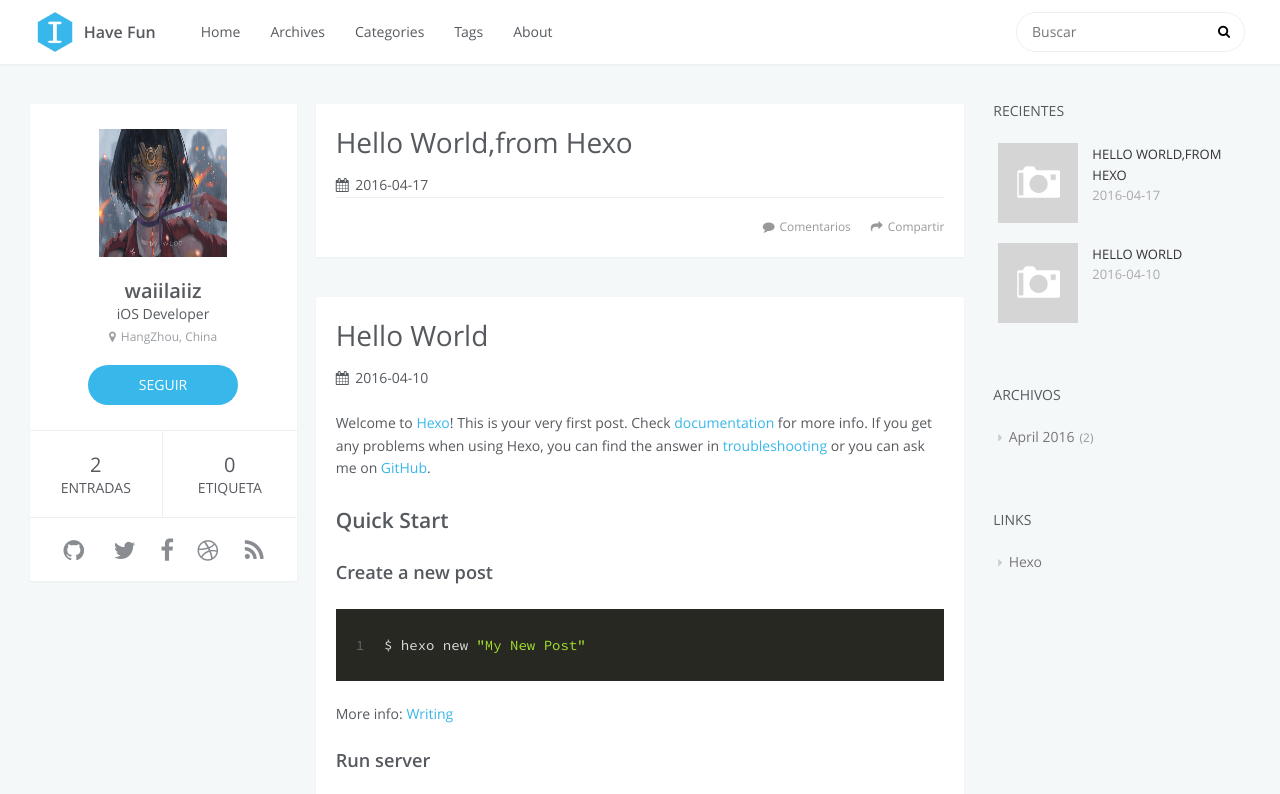
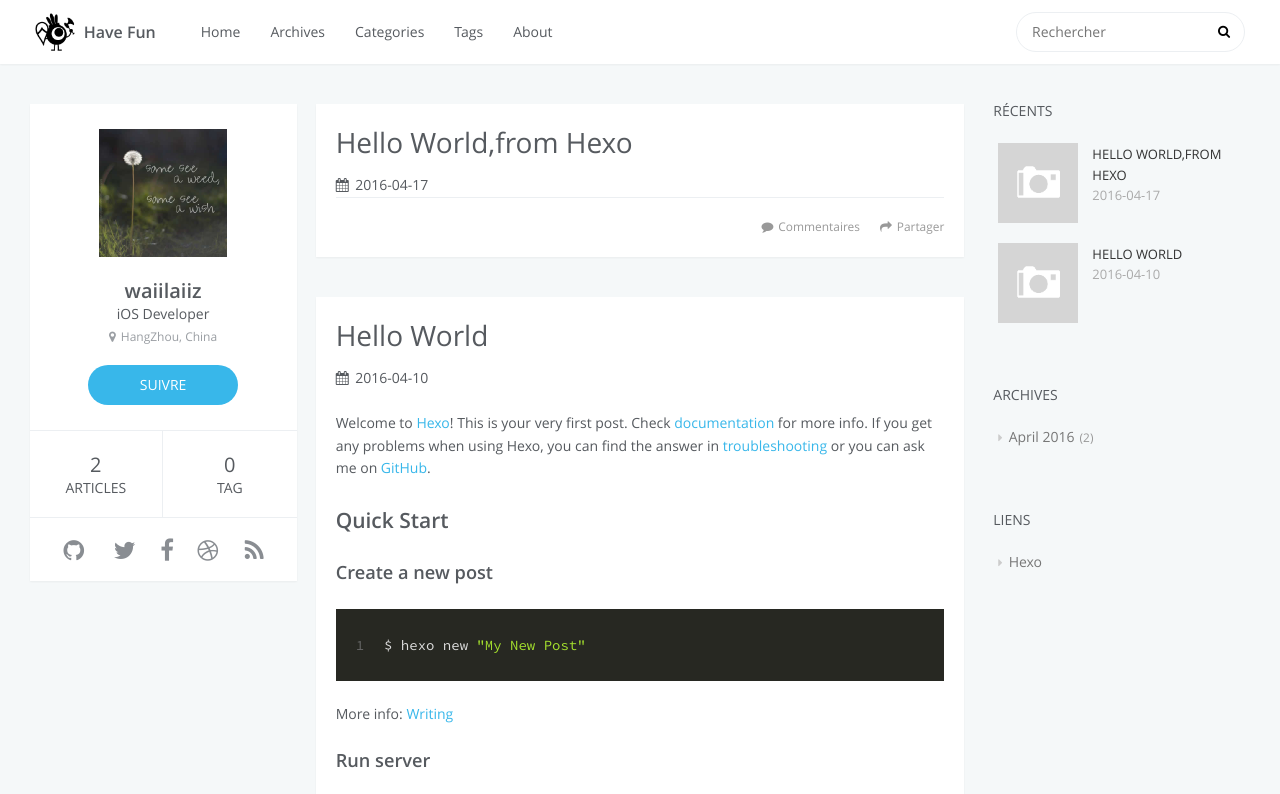
Before and after one commit to waiilaiiz/waiilaiiz.github.io, a plain HTML site: page index.html in a window 1280 px wide. Shown: the top 794 px of the page. Drawn offline with Linux system fonts and the light colour scheme; no server answers.

Commit message:
Site updated: 2016-09-21 23:02:40

```diff
--- a/css/style.css
+++ b/css/style.css
@@ -171,7 +171,7 @@ code {
   width: 40px;
   height: 40px;
   background-repeat: no-repeat;
-  background-image: url("images/logo.png");
+  background-image: url("images/tatepon.png");
   -webkit-background-size: 40px 40px;
   -moz-background-size: 40px 40px;
   background-size: 40px 40px;
--- a/index.html
+++ b/index.html
@@ -68,7 +68,7 @@
                 <nav id="sub-nav">
                     <div class="profile" id="profile-nav">
                         <a id="profile-anchor" href="javascript:;">
-                            <img class="avatar" src="/css/images/甲铁城-無名.jpg" />
+                            <img class="avatar" src="/css/images/wish.jpg" />
                             <i class="fa fa-caret-down"></i>
                         </a>
                     </div>
@@ -77,7 +77,7 @@
             <div id="search-form-wrap">
 
     <form class="search-form">
-        <input type="text" class="ins-search-input search-form-input" placeholder="Buscar" />
+        <input type="text" class="ins-search-input search-form-input" placeholder="Rechercher" />
         <button type="submit" class="search-form-submit"></button>
     </form>
     <div class="ins-search">
@@ -96,10 +96,10 @@
 (function (window) {
     var INSIGHT_CONFIG = {
         TRANSLATION: {
-            POSTS: 'Entradas',
+            POSTS: 'Articles',
             PAGES: 'Pages',
-            CATEGORIES: 'Categorias',
-            TAGS: 'Etiquetas',
+            CATEGORIES: 'Catégories',
+            TAGS: 'Tags',
             UNTITLED: '(Untitled)',
         },
         ROOT_URL: '/',
@@ -130,7 +130,7 @@
                 <td>
 
     <div class="search-form">
-        <input type="text" class="ins-search-input search-form-input" placeholder="Buscar" />
+        <input type="text" class="ins-search-input search-form-input" placeholder="Rechercher" />
     </div>
 
                 </td>
@@ -146,20 +146,20 @@
 <aside id="profile">
     <div class="inner profile-inner">
         <div class="base-info profile-block">
-            <img id="avatar" src="/css/images/甲铁城-無名.jpg" />
+            <img id="avatar" src="/css/images/wish.jpg" />
             <h2 id="name">waiilaiiz</h2>
             <h3 id="title">iOS Developer</h3>
             <span id="location"><i class="fa fa-map-marker"></i>HangZhou, China</span>
-            <a id="follow" target="_blank" href="https://github.com/waiilaiiz/">SEGUIR</a>
+            <a id="follow" target="_blank" href="https://github.com/waiilaiiz/">SUIVRE</a>
         </div>
         <div class="article-info profile-block">
             <div class="article-info-block">
                 2
-                <span>Entradas</span>
+                <span>Articles</span>
             </div>
             <div class="article-info-block">
                 0
-                <span>Etiqueta</span>
+                <span>Tag</span>
             </div>
         </div>
 
@@ -250,7 +250,7 @@
 
 </div>
 
-    <a data-url="http://yoursite.com/2016/04/17/Hello-World-from-Hexo/" data-id="citd0o08t0000m7zepxx6v7ot" class="article-share-link"><i class="fa fa-share"></i>Compartir</a>
+    <a data-url="http://yoursite.com/2016/04/17/Hello-World-from-Hexo/" data-id="citd1f1m80000nozetsigtsd6" class="article-share-link"><i class="fa fa-share"></i>Partager</a>
 <script>
     (function ($) {
         // Prevent duplicate binding
@@ -318,7 +318,7 @@
 
 
 
-        <a href="http://yoursite.com/2016/04/17/Hello-World-from-Hexo/#comments" class="article-comment-link disqus-comment-count" data-disqus-url="http://yoursite.com/2016/04/17/Hello-World-from-Hexo/">Comentarios</a>
+        <a href="http://yoursite.com/2016/04/17/Hello-World-from-Hexo/#comments" class="article-comment-link disqus-comment-count" data-disqus-url="http://yoursite.com/2016/04/17/Hello-World-from-Hexo/">Commentaires</a>
 
 
         </footer>
@@ -380,7 +380,7 @@
 
 </div>
 
-    <a data-url="http://yoursite.com/2016/04/10/hello-world/" data-id="citd0o08y0001m7zeu5of3s85" class="article-share-link"><i class="fa fa-share"></i>Compartir</a>
+    <a data-url="http://yoursite.com/2016/04/10/hello-world/" data-id="citd1f1md0001nozexvslxi6t" class="article-share-link"><i class="fa fa-share"></i>Partager</a>
 <script>
     (function ($) {
         // Prevent duplicate binding
@@ -448,7 +448,7 @@
 
 
 
-        <a href="http://yoursite.com/2016/04/10/hello-world/#comments" class="article-comment-link disqus-comment-count" data-disqus-url="http://yoursite.com/2016/04/10/hello-world/">Comentarios</a>
+        <a href="http://yoursite.com/2016/04/10/hello-world/#comments" class="article-comment-link disqus-comment-count" data-disqus-url="http://yoursite.com/2016/04/10/hello-world/">Commentaires</a>
 
 
         </footer>
@@ -463,7 +463,7 @@
 
 
     <div class="widget-wrap">
-        <h3 class="widget-title">Recientes</h3>
+        <h3 class="widget-title">Récents</h3>
         <div class="widget">
             <ul id="recent-post" class="">
 
@@ -514,7 +514,7 @@
 
 
     <div class="widget-wrap">
-        <h3 class="widget-title">Archivos</h3>
+        <h3 class="widget-title">Archives</h3>
         <div class="widget">
             <ul class="archive-list"><li class="archive-list-item"><a class="archive-list-link" href="/archives/2016/04/">April 2016</a><span class="archive-list-count">2</span></li></ul>
         </div>
@@ -527,7 +527,7 @@
 
 
     <div class="widget-wrap widget-list">
-        <h3 class="widget-title">Links</h3>
+        <h3 class="widget-title">Liens</h3>
         <div class="widget">
             <ul>
 
```
Also changed, not shown: 2016/04/10/hello-world/index.html (+16 -16 lines), 2016/04/17/Hello-World-from-Hexo/index.html (+16 -16 lines), archives/2016/04/index.html (+14 -14 lines), archives/2016/index.html (+14 -14 lines), archives/index.html (+14 -14 lines), css/images/cover-img.jpg (added), css/images/tatepon.png (added), css/images/wish.jpg (added).
